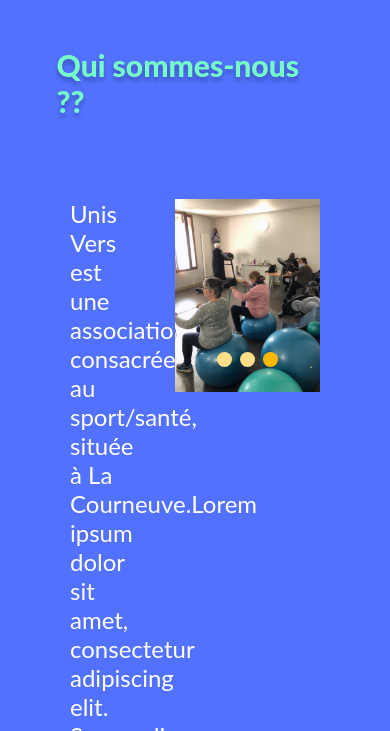
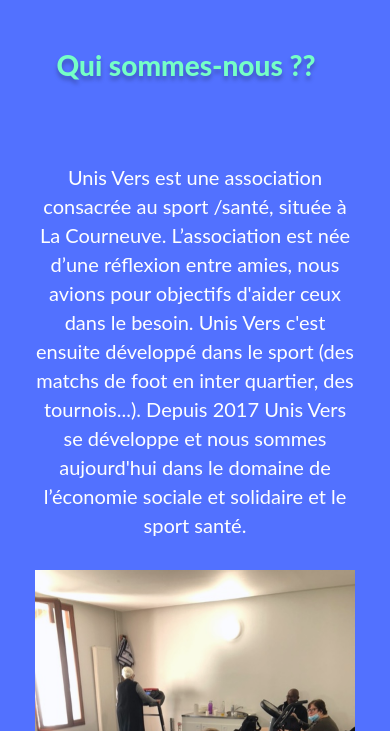
Before and after one commit to jamesleyD/unis-vers, a plain HTML site: page index.html in a window 390 px wide. Shown: the part 113-844 px from the top of the page. Drawn offline with Linux system fonts and the light colour scheme.

Commit message:
responsive

```diff
--- a/Styles/style.css
+++ b/Styles/style.css
@@ -101,7 +101,29 @@
 
 /*  =================================================================  */
 
-@media screen and (max-width: 767px) {
+@media screen and (max-width: 1025px) {
+    .nav_element {
+        font-size:20px;
+    }
+    #header_content h1 {
+        font-size:28px;
+    }
+    #unisvers_presentation {
+        grid-column:2/12 !important;
+        font-size:20px !important;
+        text-align:center;
+    }
+    #diaporama {
+        grid-column:2/12 !important;
+    }
+    .content {
+        align-items: center;
+        justify-content: center;
+    }
+}
+
+
+@media screen and (max-width: 800px) {
     #logo_top {
         width:auto;
         height:auto;
@@ -129,7 +151,7 @@
     justify-items: center;
 }
 
-#header_content h1 {
+#title_header {
     width: 277px;
     font-family: Lato;
     font-weight: 800;
@@ -153,7 +175,7 @@
 }
 
 
-#unisvers_association_presentation {
+#unisvers_presentation {
     grid-column:3/6;
     color: white;
     font-family: Lato;
--- a/index.html
+++ b/index.html
@@ -25,11 +25,14 @@
         </div>
 
         <div id="header_content">
-            <h1>Qui sommes-nous ??</h1>
+            <h1 id="title_header">Qui sommes-nous ??</h1>
 
             <div class="content">
-                <p id="unisvers_association_presentation">
-                  Unis Vers est une association consacrée au sport/santé, située à La Courneuve.Lorem ipsum dolor sit amet, consectetur adipiscing elit. Suspendisse a ultrices risus, ut hendrerit felis. Suspendisse auctor...
+                <p id="unisvers_presentation">
+                  Unis Vers est une association consacrée au sport /santé, située à La Courneuve.
+                  L’association est née d’une réflexion entre amies, nous avions pour objectifs d'aider ceux dans le besoin.
+                  Unis Vers c'est ensuite développé dans le sport (des matchs de foot en inter quartier, des tournois...).
+                  Depuis 2017 Unis Vers se développe et nous sommes aujourd'hui dans le domaine de l’économie sociale et solidaire et le sport santé.
                 </p>
                 <div id="diaporama">
 
```
